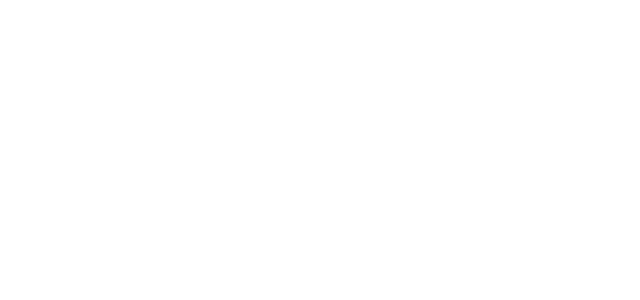
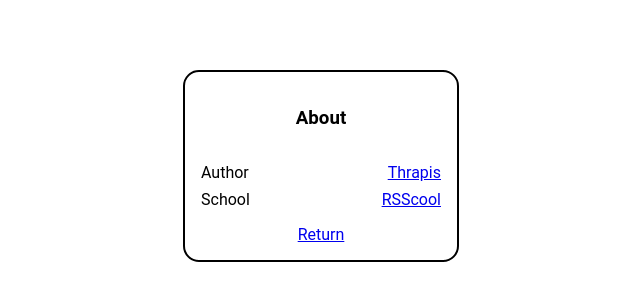
Before and after one commit to Thrapis/REACT2026Q2, a React (Vite) app: page /about in a window 1280 px wide. Before the commit this address had no page. Shown: the part 234-534 px from the top of the page, without its empty margins (319-959 px from the left). Built offline with nearby package versions, Linux system fonts and the light colour scheme.

Commit message:
feat: add about page

```diff
--- a/src/main.tsx
+++ b/src/main.tsx
@@ -5,6 +5,7 @@
 import { BrowserRouter, Route, Routes } from 'react-router-dom';
 import AppPage from './pages/App/AppPage.tsx';
 import DetailsPage from './pages/Details/DetailsPage.tsx';
+import AboutPage from './pages/About/AboutPage.tsx';
 
 createRoot(document.getElementById('root')!).render(
   <StrictMode>
@@ -15,6 +16,7 @@
             <Route index element={null} />
             <Route path="/details/:id" element={<DetailsPage />} />
           </Route>
+          <Route path="/about" element={<AboutPage />} />
         </Routes>
       </BrowserRouter>
     </ErrorBoundary>
--- /dev/null
+++ b/src/pages/About/AboutPage.css
@@ -0,0 +1,34 @@
+.about-section {
+  margin: auto;
+
+  display: flex;
+  flex-direction: column;
+  align-items: center;
+}
+
+.about-block {
+  padding: 16px;
+
+  display: flex;
+  flex-direction: column;
+  align-items: center;
+  gap: 16px;
+
+  border: solid 2px black;
+  border-radius: 16px;
+}
+
+.about-list {
+  display: flex;
+  flex-direction: column;
+  align-items: center;
+  gap: 8px;
+}
+
+.about-row {
+  width: 240px;
+
+  display: flex;
+  flex-direction: row;
+  justify-content: space-between;
+}
--- /dev/null
+++ b/src/pages/About/AboutPage.tsx
@@ -0,0 +1,23 @@
+import { Link } from 'react-router-dom';
+import './AboutPage.css';
+
+export default function AboutPage() {
+  return (
+    <section className="about-section">
+      <div className="about-block">
+        <h3>About</h3>
+        <div className="about-list">
+          <div className="about-row">
+            <span>Author</span>
+            <a href="https://github.com/Thrapis">Thrapis</a>
+          </div>
+          <div className="about-row">
+            <span>School</span>
+            <a href="https://rs.school/courses/reactjs">RSScool</a>
+          </div>
+        </div>
+        <Link to={'/'}>Return</Link>
+      </div>
+    </section>
+  );
+}
--- a/src/pages/App/AppPage.css
+++ b/src/pages/App/AppPage.css
@@ -1,3 +1,9 @@
+.navigation {
+  padding: 8px;
+
+  display: flex;
+}
+
 .top-controls-section {
   padding: 16px;
 
@@ -5,7 +11,7 @@
   align-items: center;
   justify-content: center;
 
-  border-bottom: solid 1px black;
+  border-block: solid 1px black;
 }
 
 .results-section {
--- a/src/pages/App/AppPage.tsx
+++ b/src/pages/App/AppPage.tsx
@@ -5,7 +5,7 @@
 import Pagination from '../../components/Pagination/Pagination';
 import ErrorMessage from '../../components/ErrorMessage/ErrorMessage';
 import ErrorThrowButton from '../../components/ErrorThrowButton/ErrorThrowButton';
-import { Outlet, useNavigate, useSearchParams } from 'react-router-dom';
+import { Link, Outlet, useNavigate, useSearchParams } from 'react-router-dom';
 import './AppPage.css';
 import loadingSVG from '@/assets/loading.svg';
 
@@ -97,6 +97,10 @@
 
   return (
     <>
+      <nav className="navigation">
+        <Link to={'/about'}>About</Link>
+      </nav>
+
       <section className="top-controls-section">
         <input type="text" ref={searchInput} />
         <button onClick={handleSearch}>Search</button>
```
Also changed, not shown: 1 other file (tests, documents, lock files or other folders).
